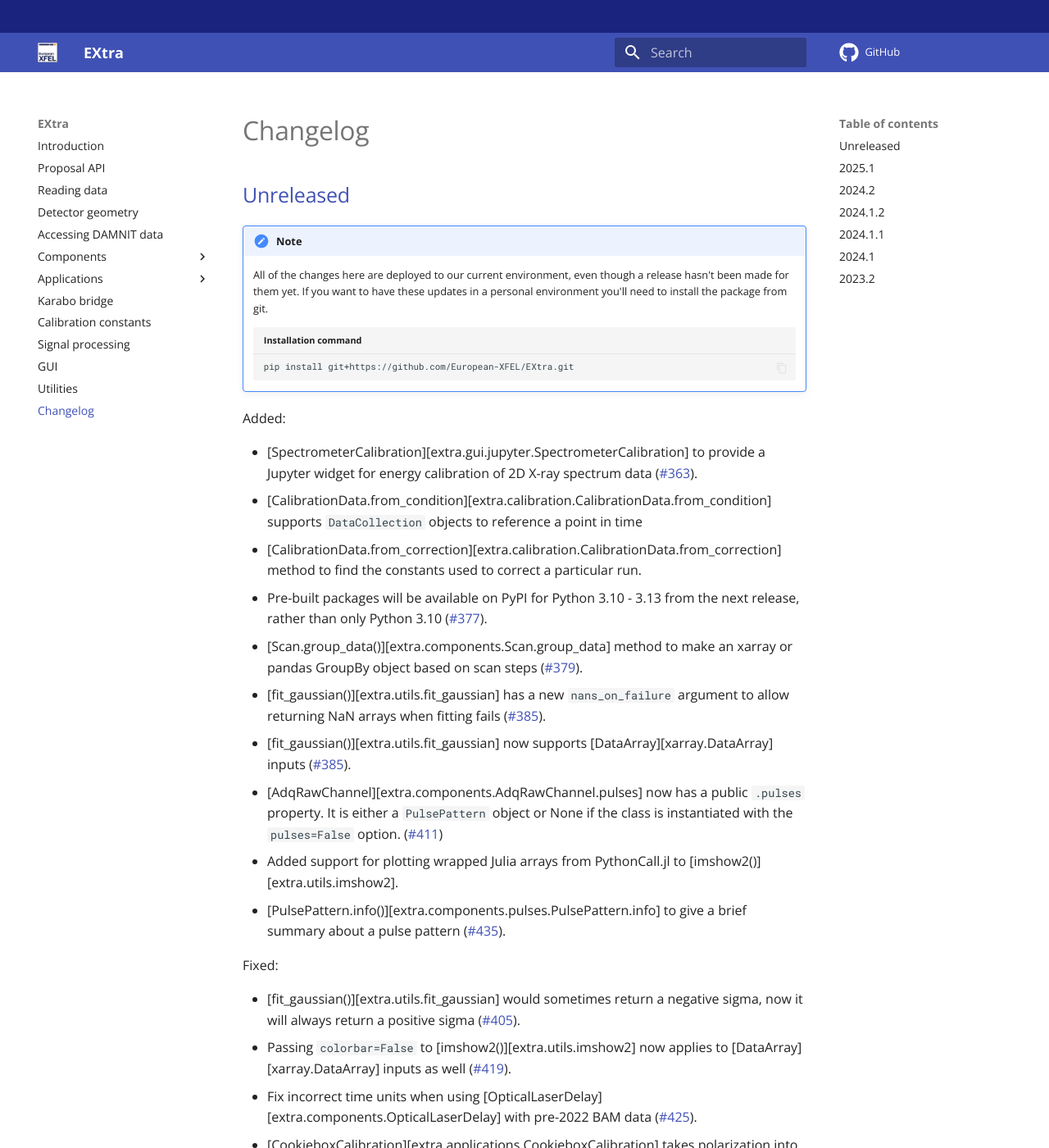
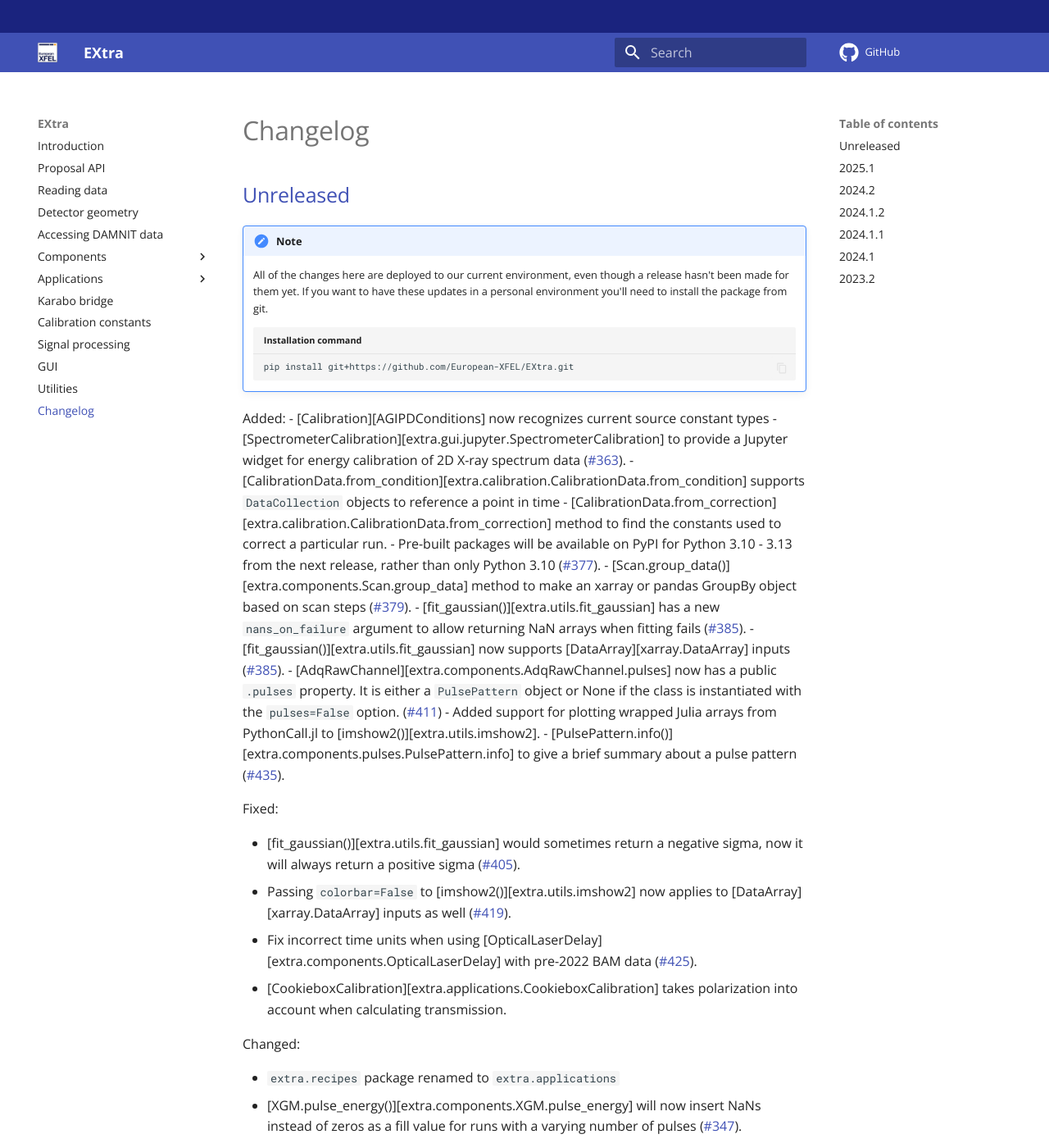
Before and after one commit to European-XFEL/EXtra, an MkDocs documentation site: the page built from docs/changelog.md, in a window 1280 px wide and 1400 px high. Shown: the whole window at 82% size. Built offline with MkDocs 1.6.1 and Material for MkDocs 9.7.7, drawn with Linux system fonts in a browser that asks for light colours; emoji names are drawn with the system emoji font; comment, search, counter and statistics services are not loaded.

Commit message:
Updating changelog

````diff
--- a/docs/changelog.md
+++ b/docs/changelog.md
@@ -17,7 +17,7 @@
     ```
 
 Added:
-
+- [Calibration][AGIPDConditions] now recognizes current source constant types
 - [SpectrometerCalibration][extra.gui.jupyter.SpectrometerCalibration] to
   provide a Jupyter widget for energy calibration of 2D X-ray spectrum data
   (!363).
````
